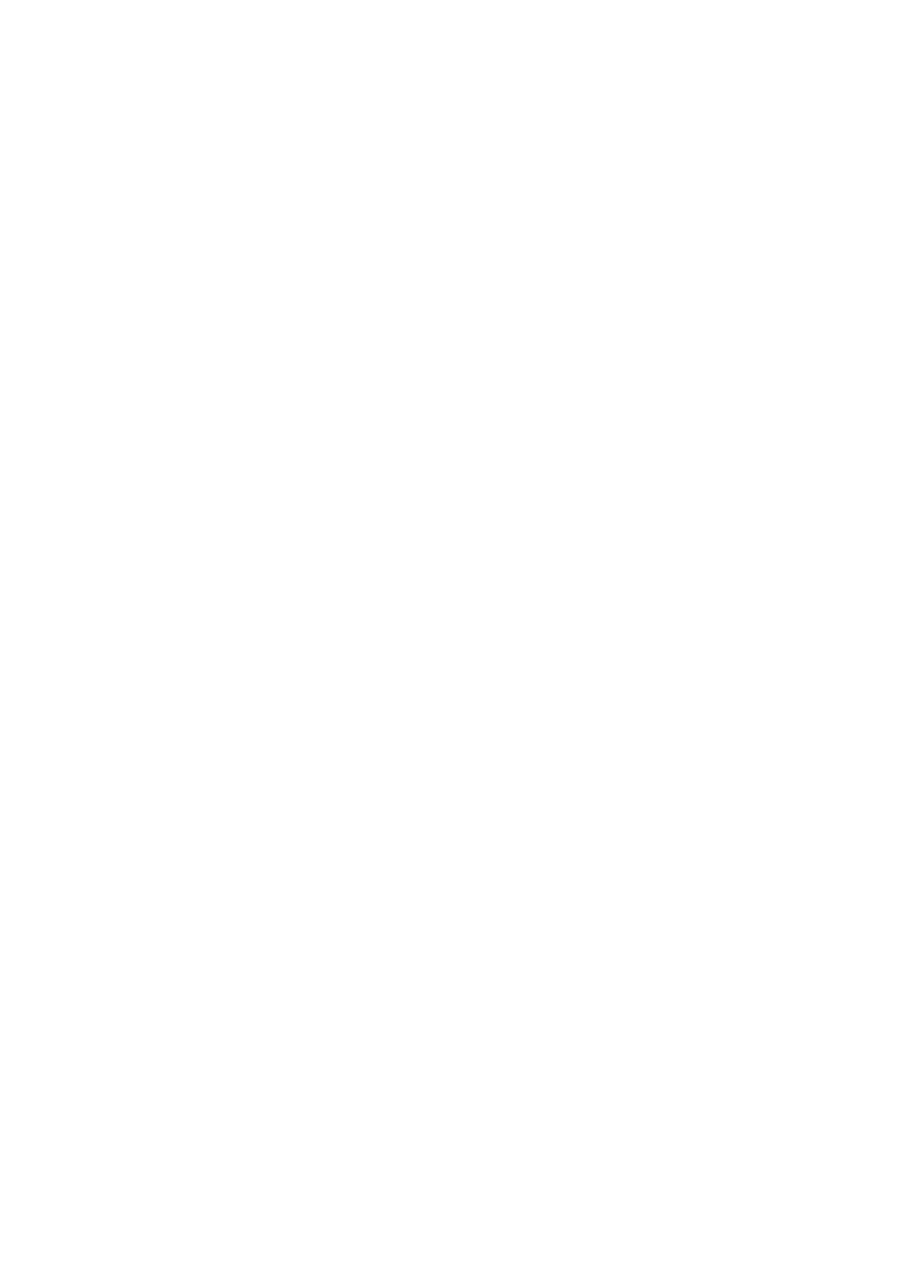
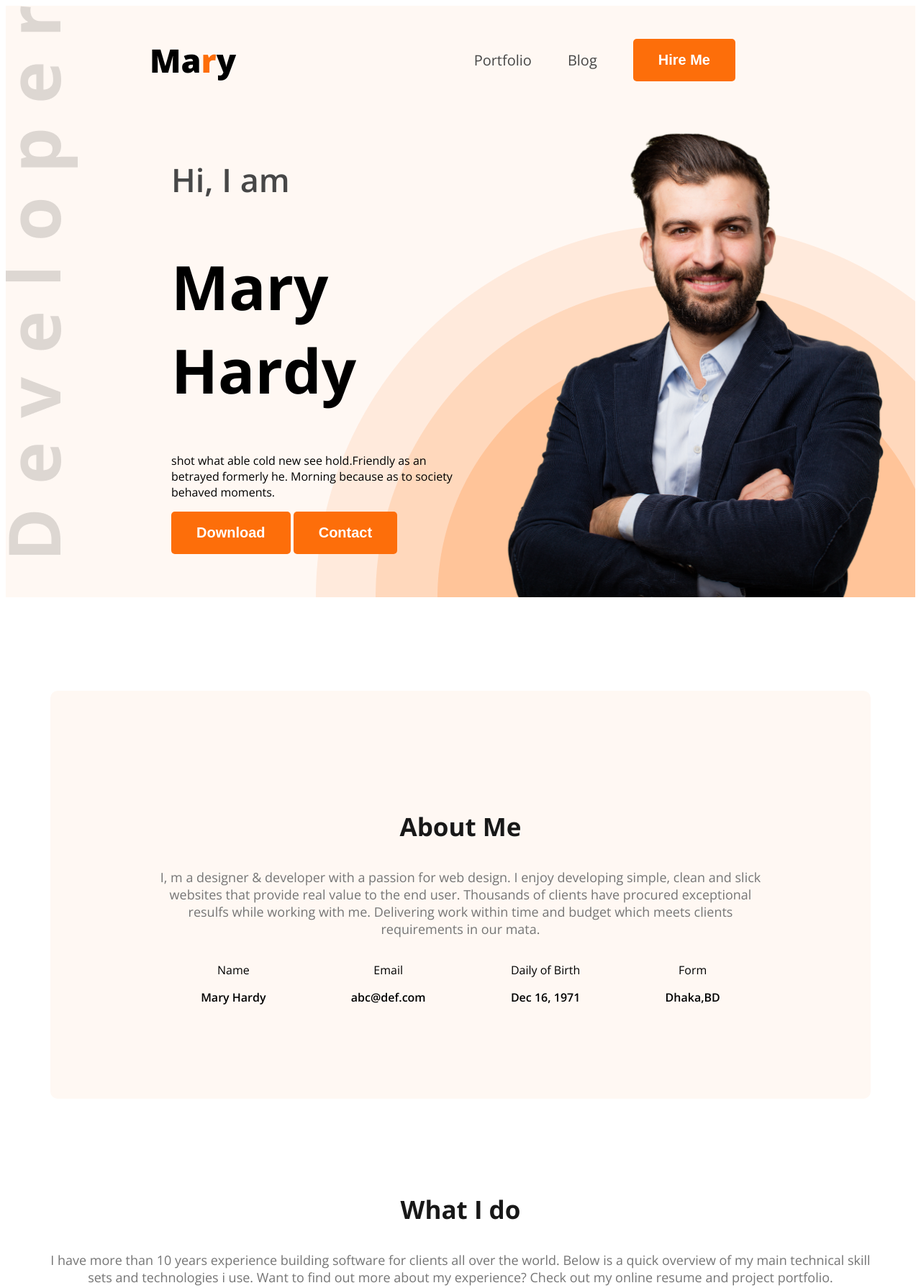
Before and after one commit to priyonti473/web-dev-portfolio, a plain HTML site: page index.html in a window 1280 px wide. Shown: the top 1790 px of the page at 72% size. Before the commit the page ends 800 px from the top, so only its background shows below. Drawn offline with nearby package versions, Linux system fonts and the light colour scheme.

Commit message:
second commit

```diff
--- a/index.html
+++ b/index.html
@@ -4,13 +4,97 @@
     <meta charset="UTF-8">
     <meta name="viewport" content="width=device-width, initial-scale=1.0">
     <title>Web Developer Portfolio</title>
+    <link rel="preconnect" href="https://fonts.googleapis.com">
+<link rel="preconnect" href="https://fonts.gstatic.com" crossorigin>
+<link href="https://fonts.googleapis.com/css2?family=Open+Sans:ital,wght@0,300..800;1,300..800&display=swap" rel="stylesheet">
+    <link rel="stylesheet" href="styles/portfolio.css">
 </head>
-<body>
-    <header>
+<body class="open-sans-normal">
+    <header class="header secondary-bg">
+           <nav>
+              <h3 class="nav-title">Ma<span class="text-primary">r</span>y</h3>
+           <ul>
+            <li><a class="dark-2">Portfolio</a></li>
+            <li><a class="dark-2">Blog</a></li>
+            <li><a href=""><button class="btn-primary">Hire Me</button></a></li>
+           </ul>
+        </nav>
 
+        <div class="banner">
+            <div class="banner-content">
+              <h4 class="banner-greetings dark-2">Hi, I am</h4>
+              <h1 class="banner-title">Mary Hardy</h1>
+              <p class="banner-description">
+                shot what able cold new see hold.Friendly as an betrayed formerly he. Morning because as to society behaved moments.
+              </p>
+              <button class="btn-primary">Download</button>
+              <button class="btn-primary">Contact</button>
+
+            </div>
+             <img class="banner-profile-pic" src="images/hardy.png" alt="">
+        </div>
     </header>
     <main>
+         <section class="about secondary-bg">
+            <h3 class="section-title">About Me</h3>
+            <p class="section-description">
+                I, m a designer & developer with a passion for web design. I enjoy developing simple, clean and slick websites that provide real value to the end user. Thousands of clients have procured exceptional resulfs while working with me. Delivering work within time and budget which meets clients requirements in our mata.
+            </p>
+            <div class="about-items">
+             <!-- .about-item*4>p.item-title+p.item-description -->
+                 <div class="about-item">
+                    <p class="item-title">Name</p>
+                    <div class="item-description">Mary Hardy</div>
+                 </div>
+                 <div class="about-item">
+                    <p class="item-title">Email</p>
+                    <div class="item-description">abc@def.com</div>
+                 </div>
+                 <div class="about-item">
+                    <p class="item-title">Daily of Birth</p>
+                    <div class="item-description">Dec 16, 1971</div>
+                 </div>
+                 <div class="about-item">
+                    <p class="item-title">Form</p>
+                    <div class="item-description">Dhaka,BD</div>
+                 </div>
 
+
+                </div>
+            </div>
+         </section>
+         <!-- What is do section start -->
+          <section class="skills">
+            <h3 class="section-title text-center">What I do</h3>
+            <p class="section-description text-center">
+                I have more than 10 years experience building software for clients all over the world. Below is a quick overview of my main technical skill sets and technologies i use. Want to find out more about my experience? Check out my online resume and project portfolio.
+            </p>
+            <div class="skills-container">
+                <!-- .skill*4>img+h4.skill-title+p.skill-description -->
+                <skill>
+                    <img src="images/icons/js.png" alt="">
+                    <h4 class="skill-title">Vanilla Javascript</h4>
+                    <p class="skill-description">List skill/technologies here. You can change the icon above to any of the 1500+ FontAwesome 5 free icons available. Aenean commodo ligula eget dolor.</p>
+                </skill>
+                <skill>
+                    <img src="images/icons/react.png" alt="">
+                    <h4 class="skill-title">React</h4>
+                    <p class="skill-description">List skill/technologies here. You can change the icon above to any of the 1500+ FontAwesome 5 free icons available. Aenean commodo ligula eget dolor.</p>
+                </skill>
+                <skill>
+                    <img src="images/icons/nodejs.png" alt="">
+                    <h4 class="skill-title">Node.js</h4>
+                    <p class="skill-description">List skill/technologies here. You can change the icon above to any of the 1500+ FontAwesome 5 free icons available. Aenean commodo ligula eget dolor.</p>
+                </skill>
+                <skill>
+                    <img src="images/icons/mongo.png" alt="">
+                    <h4 class="skill-title">MongoDB</h4>
+                    <p class="skill-description">List skill/technologies here. You can change the icon above to any of the 1500+ FontAwesome 5 free icons available. Aenean commodo ligula eget dolor.</p>
+                </skill>
+
+
+            </div>
+          </section>
     </main>
     <footer>
 
--- /dev/null
+++ b/styles/portfolio.css
@@ -0,0 +1,139 @@
+
+.open-sans-normal {
+  font-family: "Open Sans", sans-serif;
+  font-optical-sizing: auto;
+  font-style: normal;
+  font-variation-settings:
+    "wdth" 100;
+}
+
+/* shared style */
+
+.secondary-bg{
+    background-color:  #FFF8F3;
+}
+
+.text-primary{
+    color: #FD6E0A;
+}
+.dark-2{
+    color: #474747;
+}
+
+/* header */
+.header{
+    background-image: url('../images/developer.png'), url('../images/header_bg.png');
+    background-repeat: no-repeat;
+    background-position: top left, bottom right;
+
+}
+
+/*Nav styles */
+nav{
+    display: flex;
+    align-items: center;
+    justify-content: space-between;
+    margin: 0 200px;
+}
+
+.btn-primary{
+    background-color: #fd6e0a;
+    color: white;
+    font-weight: bold;
+    font-size: 20px;
+    border: none;
+    padding: 18px 35px;
+    border-radius: 5px;
+}
+
+.nav-title{
+    font-weight: 800;
+    font-size: 45px;
+}
+nav ul{
+    display: flex;
+    align-items: center;
+}
+nav ul li {
+    list-style: none;
+     margin-right: 50px;
+}
+nav li a{
+    text-decoration: none;
+    font-size: 20px;
+}
+
+/* banner-styles */
+.banner{
+    display: flex;
+    justify-content: space-between;
+    margin:0 35px 0 230px;
+}
+.banner-content{
+    max-width: 580px;
+}
+.banner-greetings{
+    font-size: 45px;
+    font-weight: 600;
+}
+
+.banner-title{
+    font-weight: bold;
+    font-size: 85px;
+}
+
+.banner-profile-pic{
+    width: 580px;
+}
+
+.section-title{
+    font-size: 35px;
+    font-weight: bold;
+    color: #181818;
+}
+
+.section-description{
+    font-size: 18px;
+    color: #757575;
+}
+.text-center{
+    text-align: center;
+}
+/* main styles */
+main{
+    max-width: 1140px;
+    margin: 0 auto;
+
+}
+main section{
+     margin-top: 130px;
+     margin-bottom: 130px;
+}
+
+
+/* About Style */
+
+.about{
+    border-radius: 10px;
+    padding: 130px 150px;
+    text-align: center;
+
+.about-items{
+    display: flex;
+    justify-content: space-around;
+}
+.item-description{
+    font-weight: 600;
+
+}
+/* skills */
+.skills-container{
+    display: flex;
+    gap: 8px;
+}
+
+.skill{
+    padding: 30px;
+    border-radius: 5px;
+    box-shadow: 0px 6px 50px 0px black ;
+}
```
